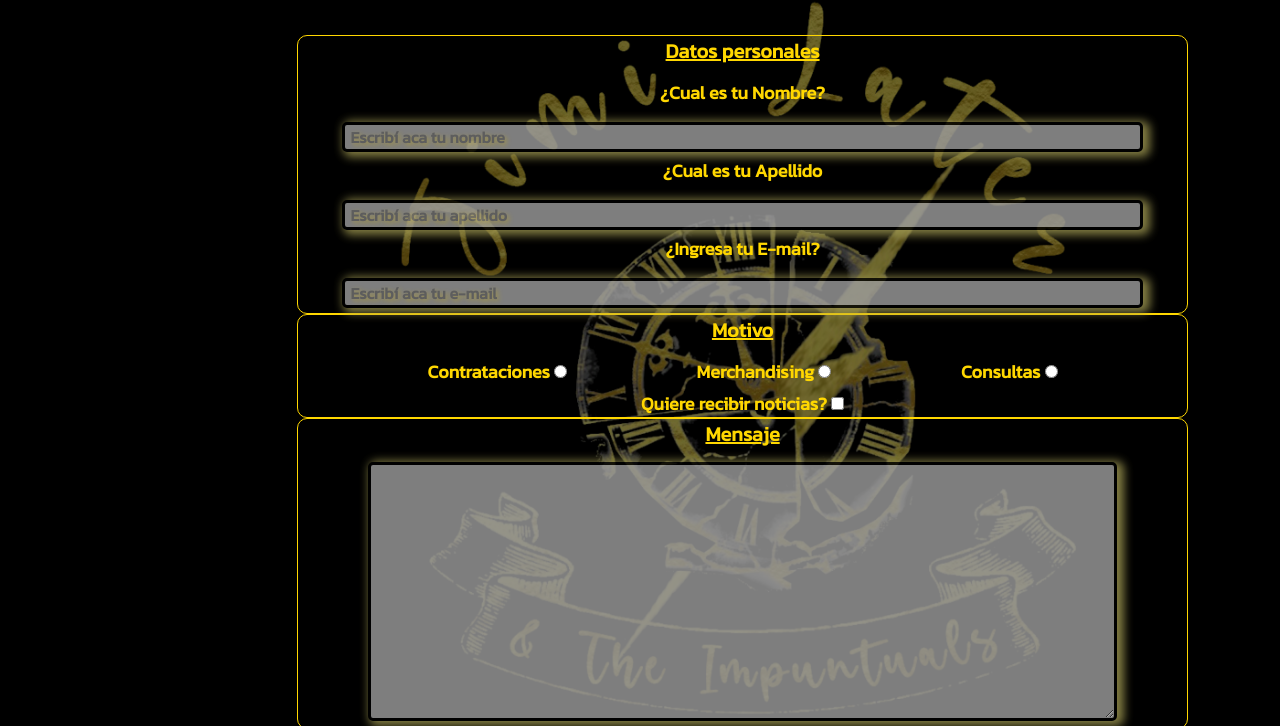
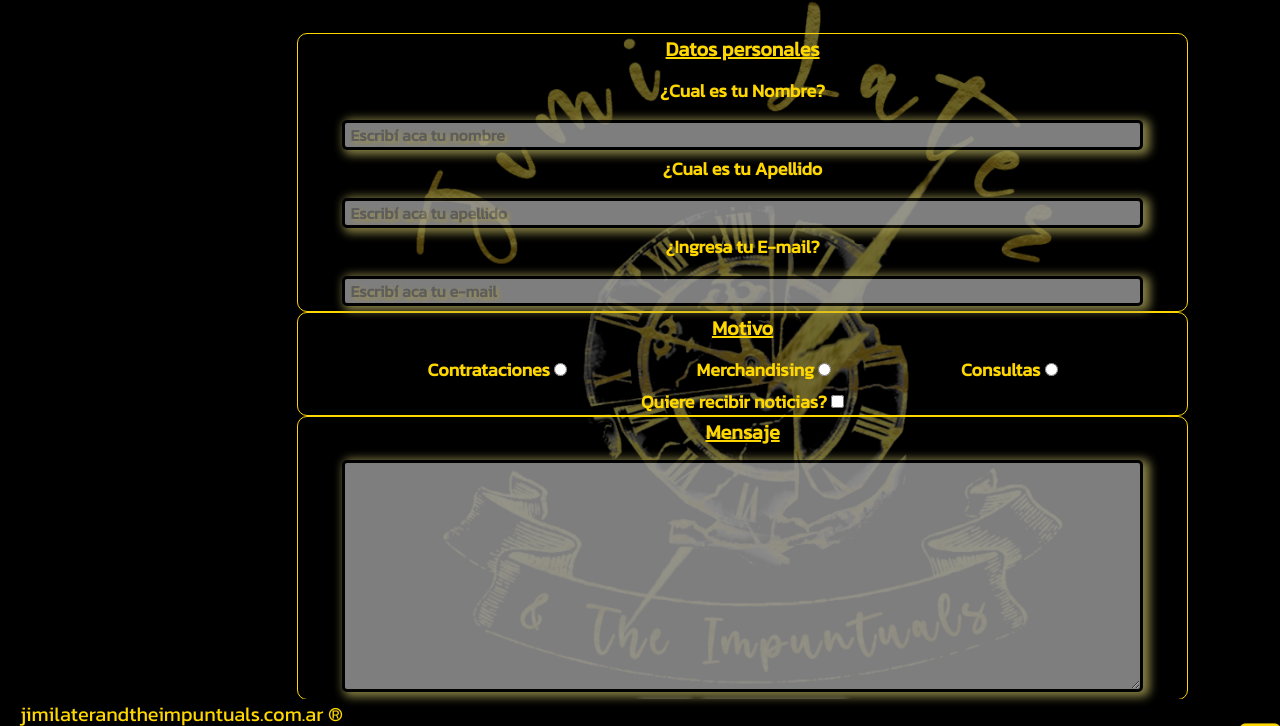
Before and after one commit to Sebasj73/proyecto-jimi-later, a plain HTML site: page PAGES/contacto.html in a window 1280 px wide. Shown: the part 128-854 px from the top of the page. Drawn offline with nearby package versions, Linux system fonts and the light colour scheme; a web font is replaced by a local one.

Commit message:
Agregado de icono de solapa, modificacion del form para acomodarlo mejor, cambio de estilo de los button

```diff
--- a/CSS/style.css
+++ b/CSS/style.css
@@ -478,16 +478,15 @@ fieldset{
     input[type="submit"] {
     font-size: 16px;
     color:gold;
-    text-shadow: 2px 1px 12px #CC0000;
-    box-shadow: 2px 2px 4px #696969;
-    padding: 5px 10px;
+    text-shadow: 1px 1px 8px #cc9c00, 1px 1px 12px #cc7a00;
+    box-shadow: 0px 0px 4px #696969, 0px 0px 6px #464646, 0px 0px 8px #272727;
+    padding: 3px 5px;
     border-radius: 7px;
-    border: 2px inset #D1D1D1;
-    background: #BDBBBB;
-    background: linear-gradient(to top, #BDBBBB, #5e5e5e);
+    border: 2px inset #696969;
+    background: linear-gradient(to top, #999898, #222222);
     }
     input[type="submit"]:hover {
-        background: linear-gradient(to top, #5e5e5e,#BDBBBB );
+        background: linear-gradient(to top, #222222,#999898 );
     }
     input[type="email"] {
     font-size: 16px;
--- a/PAGES/contacto.html
+++ b/PAGES/contacto.html
@@ -4,6 +4,7 @@
     <meta charset="UTF-8">
     <meta http-equiv="X-UA-Compatible" content="IE=edge">
     <meta name="viewport" content="width=device-width, initial-scale=1.0">
+    <link rel="shortcut icon" href="../ASSETS/IMG/logo-redo.png">
     <link href="https://cdn.jsdelivr.net/npm/bootstrap@5.2.2/dist/css/bootstrap.min.css" rel="stylesheet" integrity="sha384-Zenh87qX5JnK2Jl0vWa8Ck2rdkQ2Bzep5IDxbcnCeuOxjzrPF/et3URy9Bv1WTRi" crossorigin="anonymous">
     <link rel="stylesheet" href="../CSS/style.css">
     <title>JimiLaterContacto</title>
@@ -78,7 +79,7 @@
                     <fieldset class="fieldset-msj alignFst">
                         <legend>Mensaje</legend>
                         <label for="mensaje">
-                            <textarea name="Mensaje" id="Mensaje" cols="80" rows="9"></textarea>
+                            <textarea name="Mensaje" id="Mensaje" cols="100" rows="8"></textarea>
                         </label>
                     </fieldset>
                     <!--Contendor con botones de enviar y limpiar-->
@@ -94,7 +95,7 @@
             <!--seccion de redes-->
             <section class="footer-redes">
                 <div>
-                    <a href="https://www.instagram.com/jimilaterok/" target="_blank">
+                    <a href="https://www.instagram.com/jimilater/" target="_blank">
                         <picture>
                             <source media="(min-width: 768px)" srcset="../ASSETS/IMG/insta.png">
                             <img class=".footer-redes-img" src="../ASSETS/IMG/insta-m.png" alt="" >
```
Also changed, not shown: PAGES/banda.html (+2 -1 lines), PAGES/galeria.html (+2 -1 lines), PAGES/noticias.html (+2 -1 lines), index.html (+2 -1 lines).
